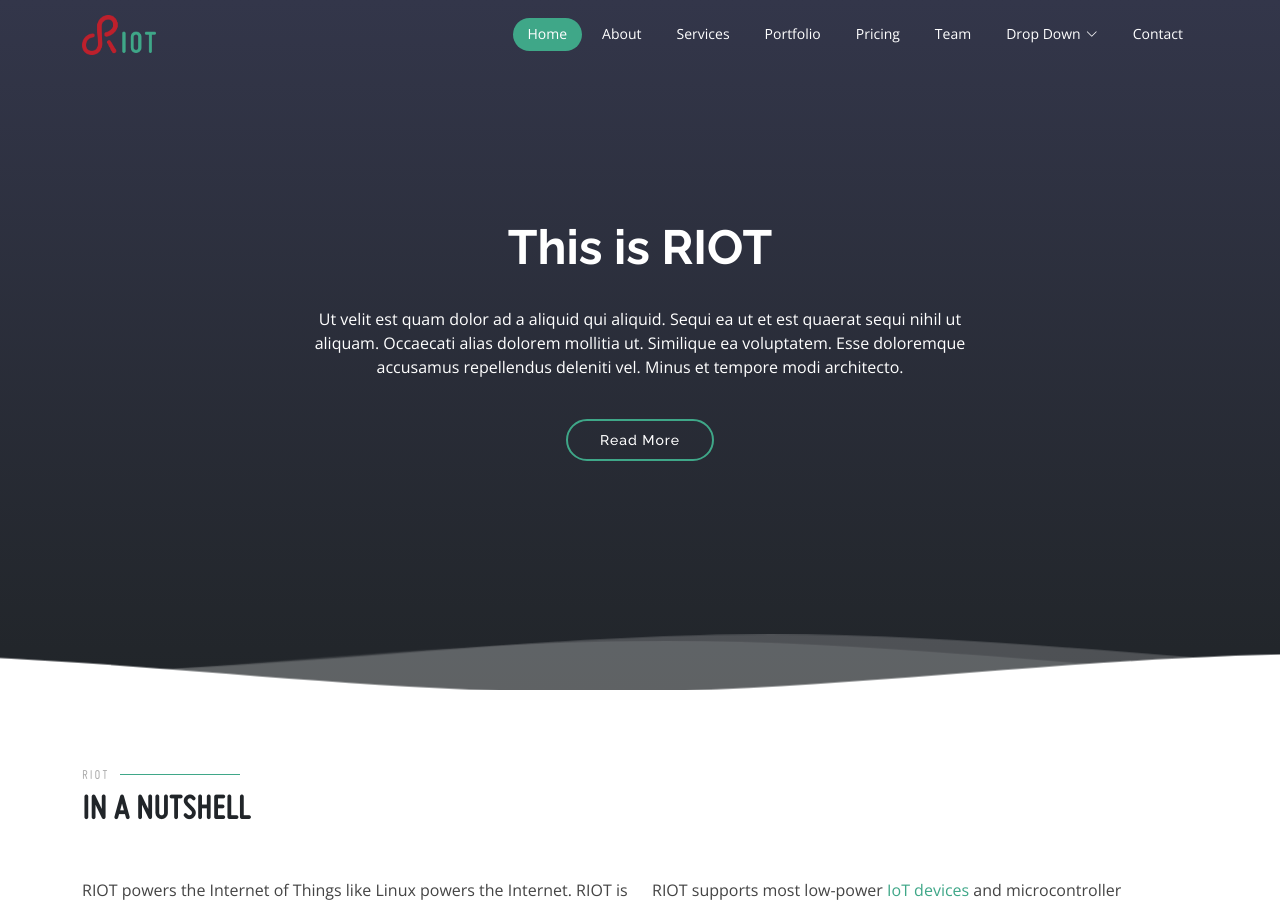
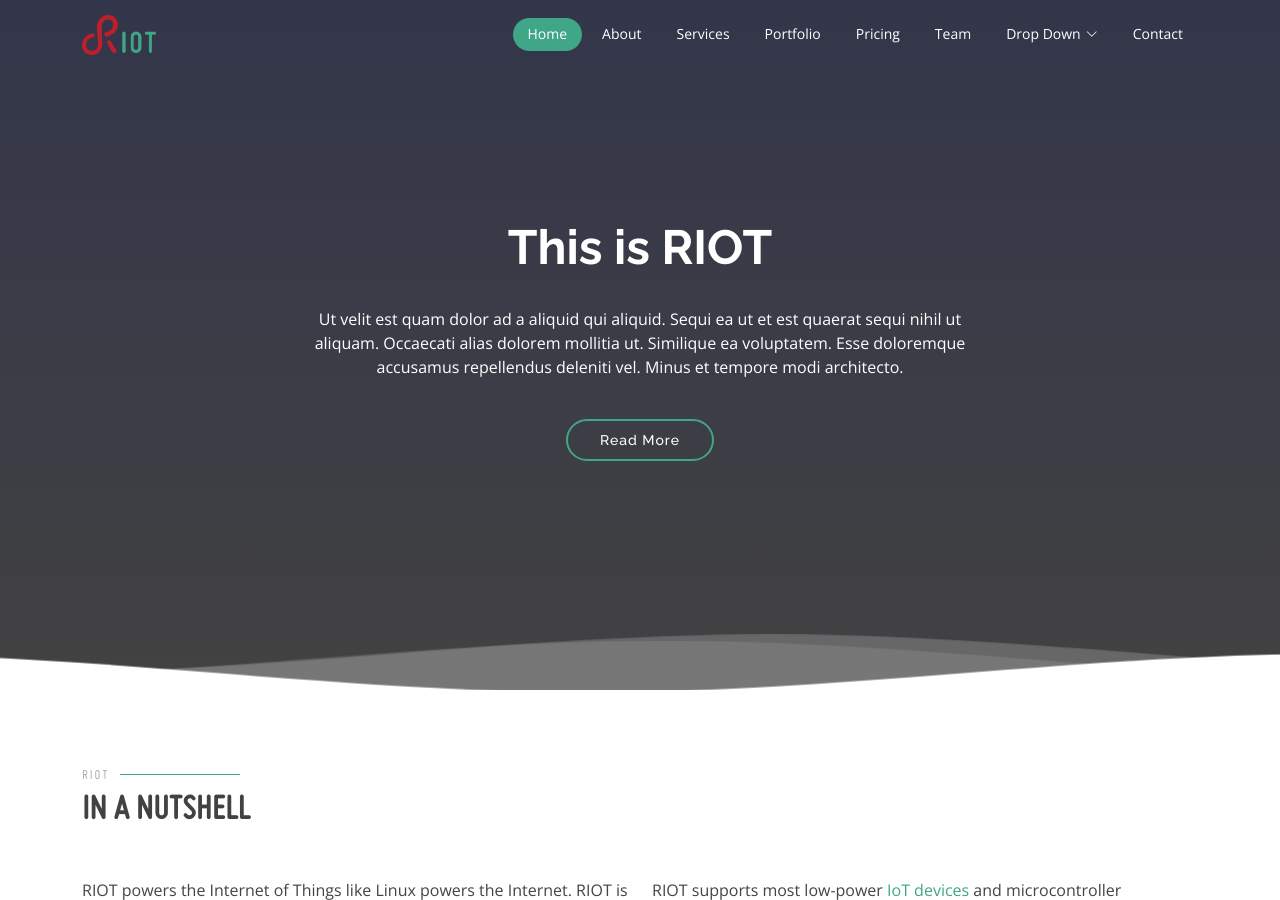
Before and after one commit to RIOT-OS/riot-os.org, a Jekyll site: the page built from index.html, in a window 1280 px wide and 900 px high. Built offline with Jekyll 4.4.1, drawn with Linux system fonts in a browser that asks for light colours; some web fonts are replaced.

Commit message:
colors: redefine dark

```diff
--- a/_sass/_colors.scss
+++ b/_sass/_colors.scss
@@ -10,4 +10,4 @@
 $secondary-light: lighten($color: $secondary, $amount: 20);
 
 $light: #ffffff;
-$dark: #212529;
+$dark: #424242;
```
